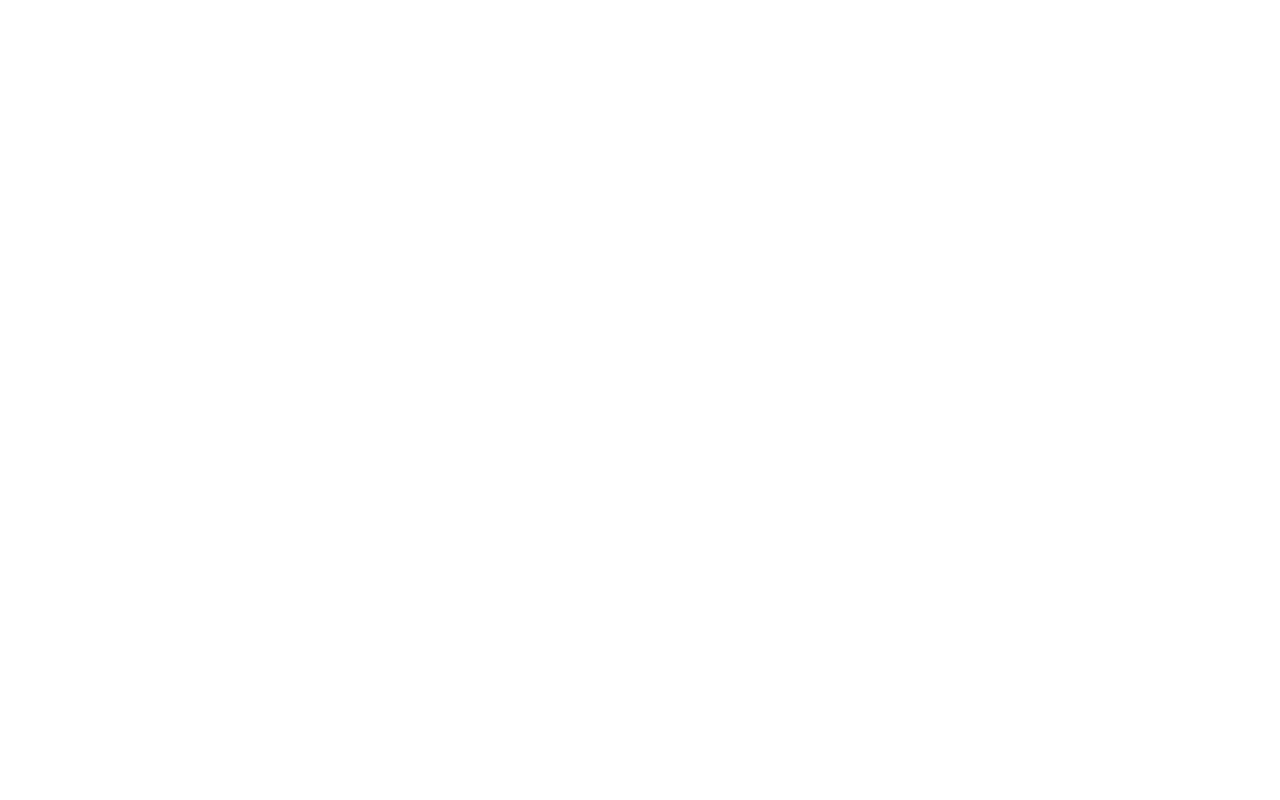
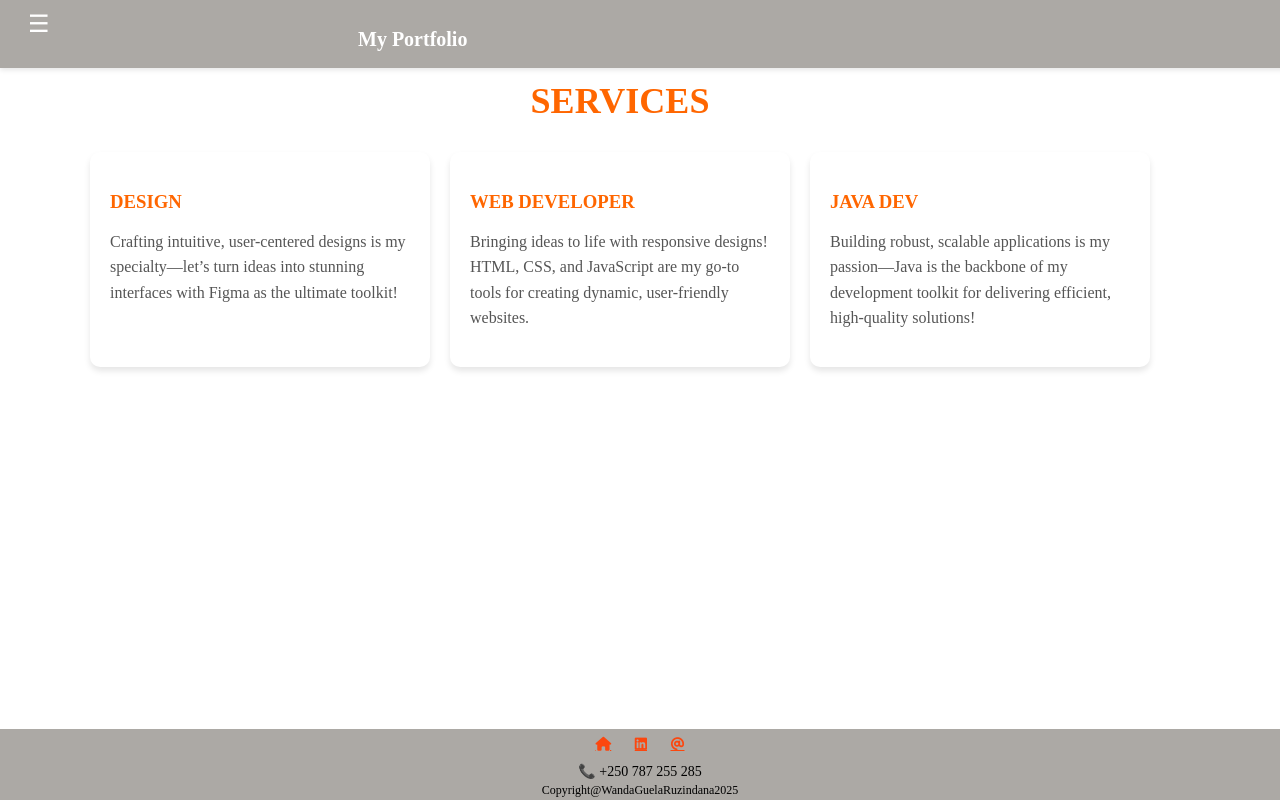
Before and after one commit to Ilysse200/PORTFOLIO, a plain HTML site: page services.html in a window 1280 px wide. Drawn offline with Linux system fonts and the light colour scheme.

Commit message:
added a missing service page

```diff
--- a/project.css
+++ b/services.css
@@ -1,15 +1,27 @@
-body {
-    font-family:DM Serif Display;
-    background-color: #F5F5F5;
-    color: #000;
+/* General Body Styling */
+/* body {
     margin: 0;
-    padding: 20px;
+    padding: 0;
+    font-family: Arial, sans-serif;
+    background-color: #f9f9f9;
+    color: #333;
+    display: flex;
+    flex-direction: column;
+    align-items: center;
+    justify-content: center;
+} */
+html, body {
+    margin: 0;
+    padding: 0;
+    overflow-x: hidden; /* Prevent horizontal scrolling */
 }
+
+
 /* Header Styling */
 header {
     position:fixed;
     width: 100%;
-    height: 25px;
+    height: 20px;
     background-color: #aca9a5; /* Orange background */
     color: white; /* White text color */
     /* padding: 25px 20px; */
@@ -34,7 +46,6 @@ header {
     padding-left: 180px;
     padding-bottom: 35px;
 }
-
 .menu-icon {
     padding-top: 100%;
     font-size: 24px;
@@ -54,7 +65,7 @@ header {
     padding-left: 30px;
     gap: 10px;
     /*box-shadow: 2px 0 5px rgba(0, 0, 0, 0.1);*/
-    height: 380px;
+    height: 350px;
     margin-left: 50px;
     margin-top: 87px;
     margin-bottom: 60px;
@@ -138,52 +149,83 @@ header {
     color: white;
     padding-left: 4px
 }
-.menu a.active {
+.menu a.choice {
     background-color: #8C4D00; /* Darker orange */
     color: white;
     padding-left: 4px
 }
-.projects-container {
 
+.middle-content {
     display: flex;
-    overflow-x: auto;
-    scroll-behavior: smooth;
-    /* padding-left: 14px; */
-    margin-left: 10px;
+    flex-direction: column;
+    align-items: left;
+    background-color: #F5F5F5; /* Light gray background */
+    flex: 0; /* This allows the middle-content to grow and take available space */
+    margin-left: 270px;
+    gap: 10px;
+    height: 410px;
+    margin-left: 270px;
+    margin-top: 80px;
+    margin-bottom: 20px;
+    border-radius: 18px;
+    padding-bottom: 33px;
+    padding-left: 30px;
+    padding-right: 30px;
+    border: 1px solid #1b1a1a;
+
 }
-.project-card {
-    background-color: #f4f4f4;
-    color: #333;
-    border-radius: 8px;
-    box-shadow: 0 4px 8px rgba(0, 0, 0, 0.2);
+
+
+
+/* Main Section Styling */
+.services-section {
+    text-align: center;
+    padding: 50px 20px;
+    max-width: 1200px;
+    width: 100%;
+}
+
+.services-section h2 {
+    font-size: 36px;
+    color: #FF6600; /* Orange text */
+    margin-bottom: 30px;
+}
+
+/* Services Container */
+.services-container {
+    display: flex;
+    flex-wrap: wrap;
+    justify-content: center;
+    gap: 20px;
+}
+
+/* Individual Service Card */
+.service-card {
+    background-color: #fff;
+    box-shadow: 0 4px 6px rgba(0, 0, 0, 0.1);
+    border-radius: 10px;
+    padding: 20px;
     width: 300px;
-    margin-right: 20px;
-    padding: 20px;
-    flex-shrink: 0;
+    text-align: left;
+    transition: transform 0.3s ease, box-shadow 0.3s ease;
 }
-.project-card img {
-    width: 100%;
-    height: 180px;
-    border-radius: 8px;
+
+.service-card:hover {
+    transform: translateY(-10px);
+    box-shadow: 0 6px 8px rgba(0, 0, 0, 0.15);
 }
-.project-title {
-    font-size: 18px;
-    font-weight: bold;
-    color: #ff6600;
-    margin-top: 10px;
+
+.service-card h3 {
+    color: #FF6600; /* Orange */
+    margin-bottom: 15px;
 }
-.project-description {
-    font-size: 14px;
-    margin: 10px 0;
+
+.service-card p {
+    font-size: 16px;
+    line-height: 1.6;
+    color: #555;
 }
-.read-more-btn {
-    display: inline-block;
-    padding: 10px 15px;
-    background-color: #333;
-    color: #fff;
-    text-decoration: none;
-    border-radius: 5px;
-        }
+
 /* Footer Styling */
 footer {
     background-color: #aca9a5; /* Light gray background */
--- a/services.html
+++ b/services.html
@@ -0,0 +1,70 @@
+<!DOCTYPE html>
+<html lang="en">
+<head>
+    <meta charset="UTF-8">
+    <meta name="viewport" content="width=device-width, initial-scale=1.0">
+    <title>Services</title>
+    <link rel="stylesheet" href="services.css">
+    <link rel="stylesheet" href="https://cdnjs.cloudflare.com/ajax/libs/font-awesome/6.0.0-beta3/css/all.min.css"> <!-- FontAwesome for icons -->
+</head>
+<body>
+    <!-- Addition of a header-->
+    <header>
+        <div class="header-container">
+           <span class="menu-icon" onclick="toggleMenu()">☰</span> <!-- 3-dotted icon -->
+           <h1>My Portfolio</h1>
+        </div>
+       </header>
+       <div id="menu" class="menu-container">
+        <div class="menu-profile">
+            <img src="Assets/AnotherMe.jpg" alt="Profile Picture">
+            <h2>Wanda Guela</h2>
+        </div>
+        <ul class="menu">
+            <li><a href="index.html">Home</a></li>
+            <li><a href="services.html" class="selected">Services</a></li>
+            <li><a href="project.html">Projects</a></li>
+            <li><a href="contact.html">Contact</a></li>
+        </ul>
+    </div>
+
+    <main>
+        <section class="services-section">
+            <h2>SERVICES</h2>
+            <div class="services-container">
+                <div class="service-card">
+                    <h3>DESIGN</h3>
+                    <p>Crafting intuitive, user-centered designs is my specialty—let’s turn ideas into stunning interfaces with Figma as the ultimate toolkit!</p>
+                </div>
+                <div class="service-card">
+                    <h3>WEB DEVELOPER</h3>
+                    <p>Bringing ideas to life with responsive designs! HTML, CSS, and JavaScript are my go-to tools for creating dynamic, user-friendly websites.</p>
+                </div>
+                <div class="service-card">
+                    <h3>JAVA DEV</h3>
+                    <p>Building robust, scalable applications is my passion—Java is the backbone of my development toolkit for delivering efficient, high-quality solutions!</p>
+                </div>
+            </div>
+        </section>
+    </main>
+
+    <footer>
+        <div class="footer-icons">
+          <a href="https://www.linkedin.com/in/wanda-guela-ruzindana-148b76243/" target="_blank" >
+            <i class="fas fa-home"></i></a>
+          <a href="https://github.com/Ilysse200" target="_blank">
+            <i class="fa-brands fa-linkedin"></i>
+          </a>
+          <a href="mailto:wandaguela53@gmail.com"  target="_blank">
+            <i class="fa-solid fa-at"></i></a>
+        </div>
+        <div class="footer-contact" >
+          <p>📞 +250 787 255 285</p>
+        </div>
+        <p class="footer-copyright">
+          Copyright@WandaGuelaRuzindana2025
+        </p>
+      </footer>
+    <script src="header.js"></script>
+</body>
+</html>
```
Also changed, not shown: contact.html (+1 -1 lines), index.html (+1 -1 lines), project.html (+1 -1 lines). Lines whose indentation alone changed are shown as unchanged.
